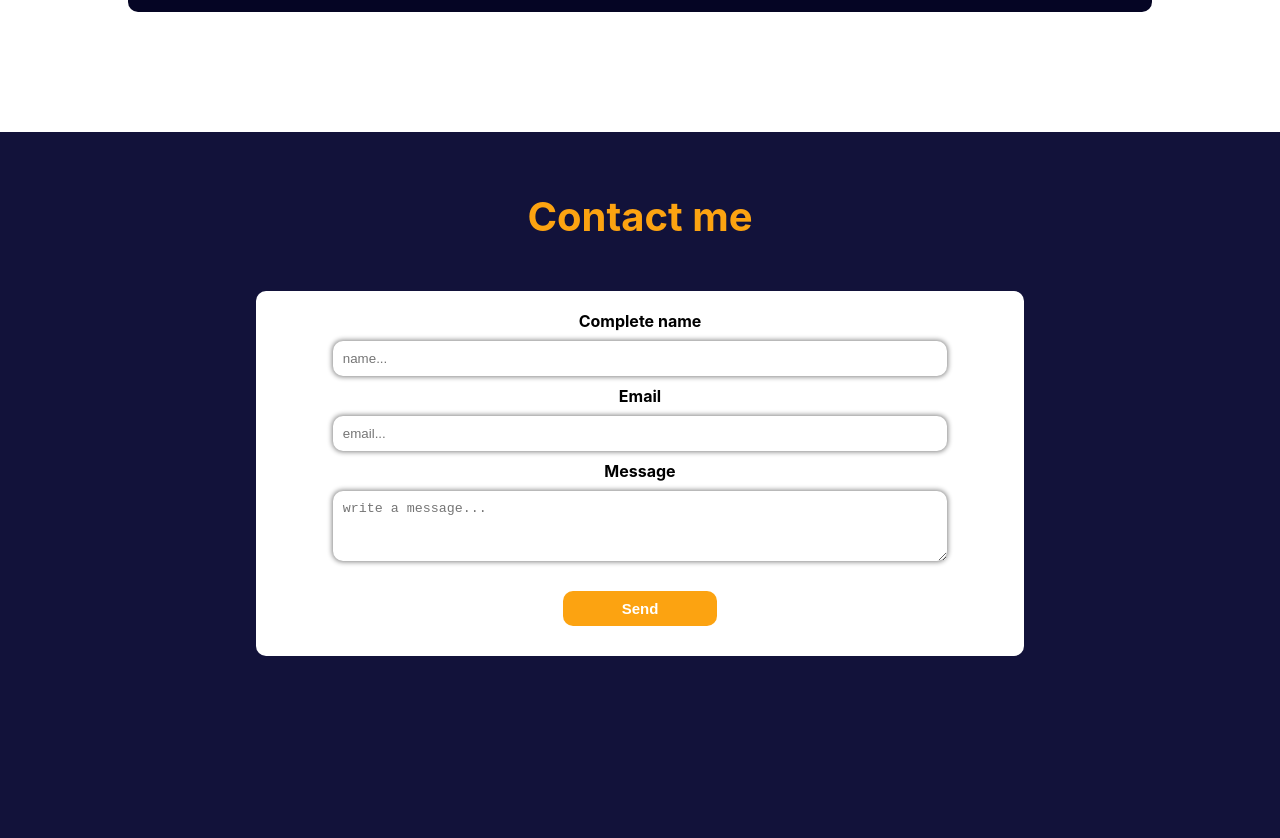
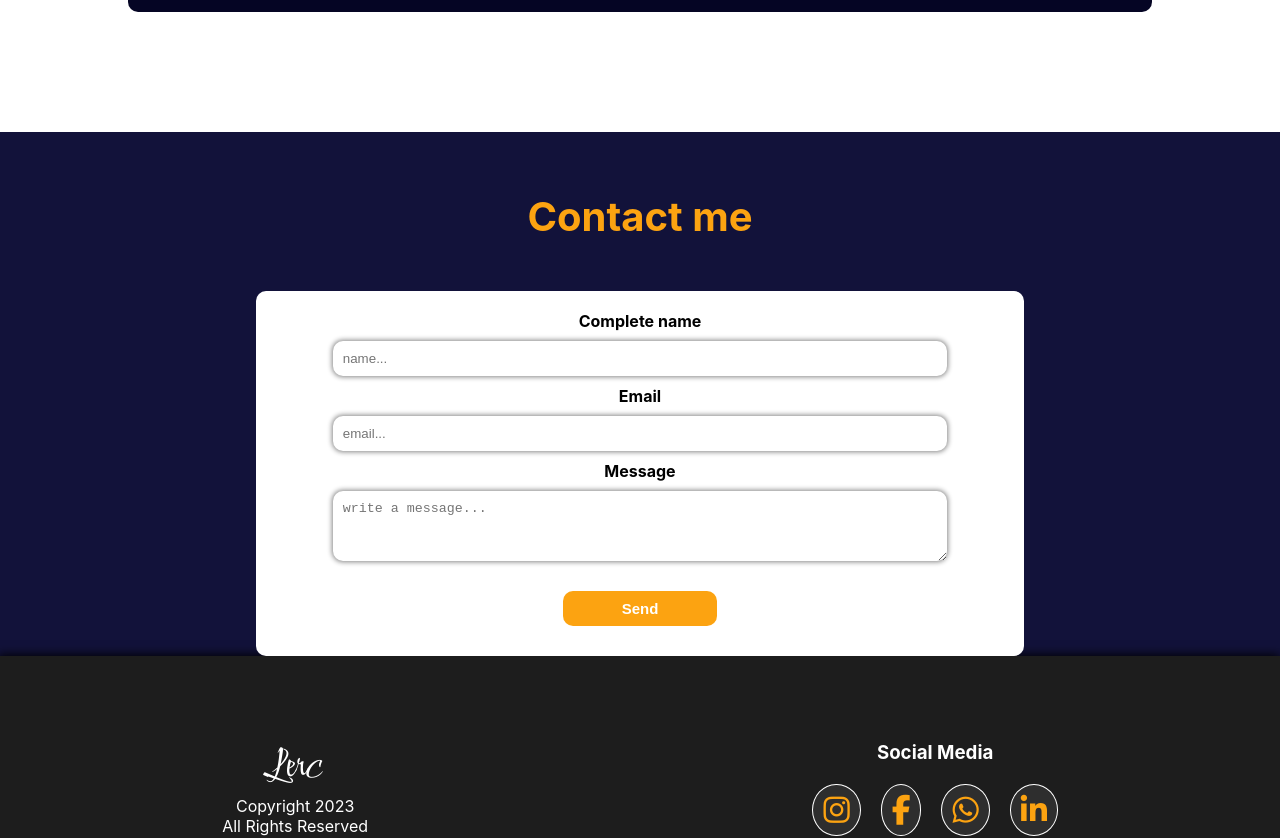
Before and after one commit to lerc7689/Portfolio_Lerc, a React (Vite) app: page / in a window 1280 px wide. Shown: the part 2775-3613 px from the top of the page. Built offline with nearby package versions, Linux system fonts and the light colour scheme.

Commit message:
contact height

```diff
--- a/src/components/ContactMe/ContactMe.css
+++ b/src/components/ContactMe/ContactMe.css
@@ -1,6 +1,6 @@
 .contactMeContainer{
     padding-top: 60px;
-    height: 100vh;
+    max-height: 100vh;
     background-color: rgb(18, 18, 58);
     display: flex;
     flex-direction: column;
--- a/src/components/Home/Home.css
+++ b/src/components/Home/Home.css
@@ -125,7 +125,7 @@
     font-size: 15px;
   }
   .t-shadow {
-    text-shadow: 3px 3px #fca311;
+    text-shadow: 2px 2px #fca311;
   }
   .downloadCV{
     width: 60px;
--- a/src/components/Portfolio/Portfolio.css
+++ b/src/components/Portfolio/Portfolio.css
@@ -157,10 +157,6 @@
 
     .portfolioGeneralImgesContainer{
         padding: 10px;
-        /* padding-left: 610px; */
-        /* height: 220px;
-        max-width: auto;
-        overflow:scroll; */
         width: 320px;
         gap: 20px;
         background-color: rgb(5, 5, 36);
```
